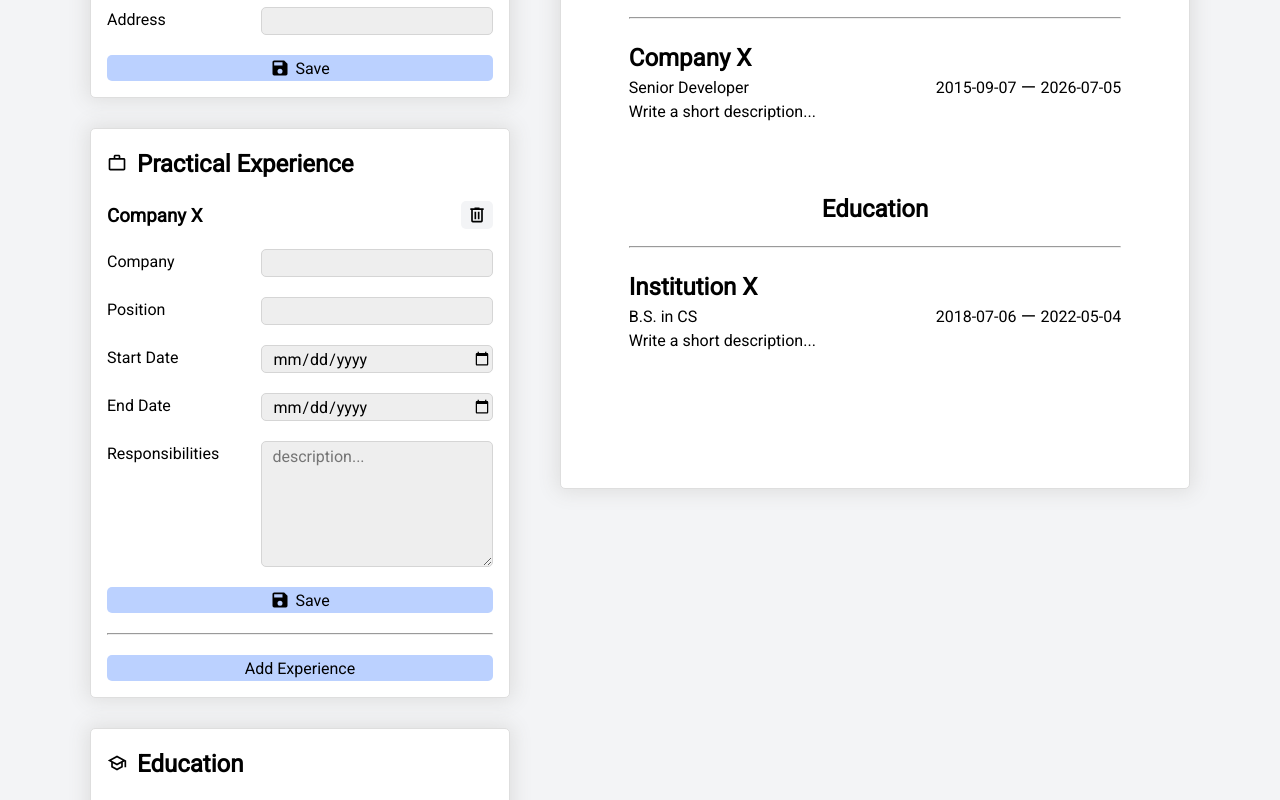
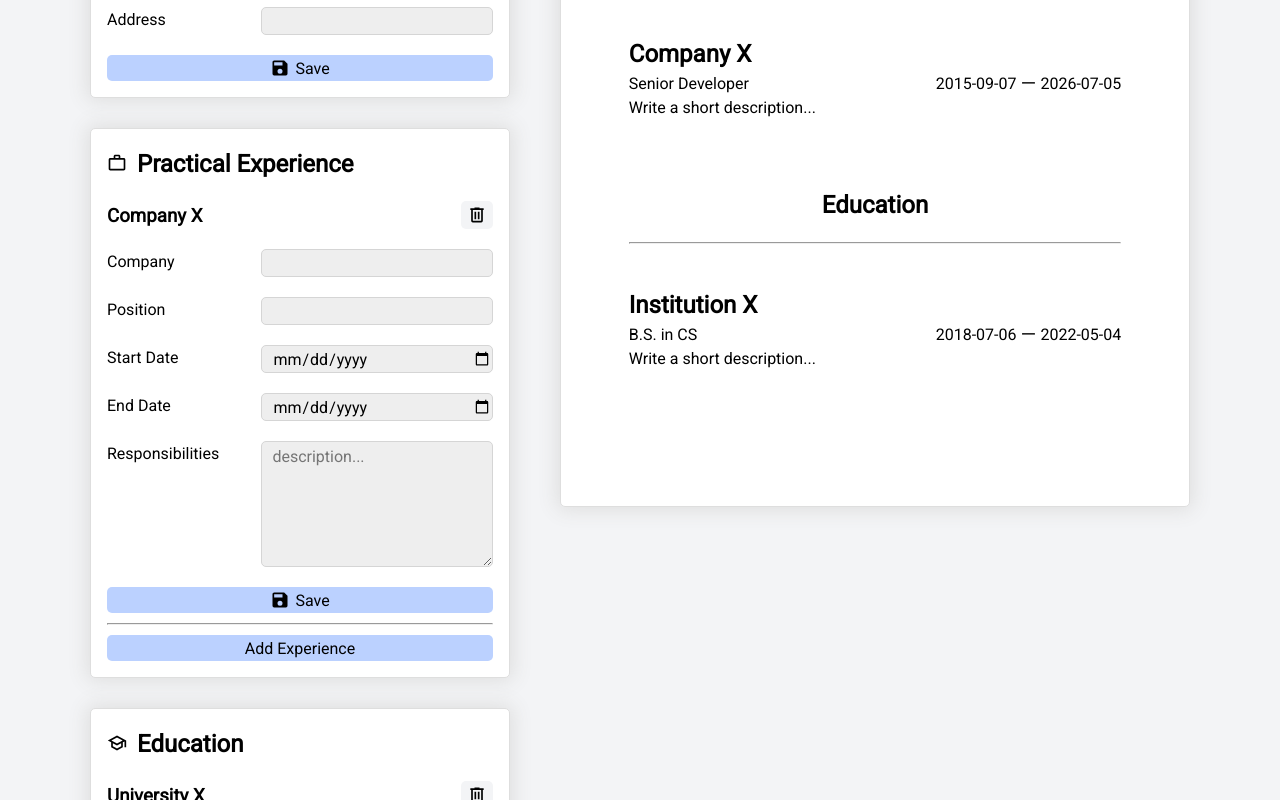
Before and after one commit to mostafa-imam/cv-application, a React (Vite) app: page / in a window 1280 px wide. Shown: the part 260-1060 px from the top of the page. Built offline with nearby package versions, Linux system fonts and the light colour scheme.

Commit message:
feat: Adds multiple experiences and educations

```diff
--- a/src/App.jsx
+++ b/src/App.jsx
@@ -8,18 +8,41 @@ import Preview from './components/preview.jsx';
 
 export default function App() {
   const [generalInfo, setGeneralInfo] = useState({});
+  const [experiences, setExperiences] = useState([{ id: crypto.randomUUID() }]);
+  const [education, setEducation] = useState([{ id: crypto.randomUUID() }]);
+
   function handleGeneralSubmit(data) {
     setGeneralInfo(data);
   }
 
-  const [experience, setExperience] = useState({});
-  function handleExperienceSubmit(data) {
-    setExperience(data);
+  function handleExperienceSubmit(id, data) {
+    setExperiences(
+      experiences.map((exp) => {
+        if (exp.id === id) {
+          return { ...exp, ...data };
+        }
+        return exp;
+      }),
+    );
   }
 
-  const [education, setEducation] = useState({});
-  function handleEducationChange(data) {
-    setEducation(data);
+  function handleEducationSubmit(id, data) {
+    setEducation(
+      education.map((ed) => {
+        if (ed.id === id) {
+          return { ...ed, ...data };
+        }
+        return ed;
+      }),
+    );
+  }
+
+  function addExperienceSection() {
+    setExperiences([...experiences, { id: crypto.randomUUID() }]);
+  }
+
+  function addEducationSection() {
+    setEducation([...education, { id: crypto.randomUUID() }]);
   }
 
   return (
@@ -29,23 +52,58 @@ export default function App() {
           <GeneralInfo onFormSubmit={handleGeneralSubmit} />
 
           <section className="experience">
-            <Experience onFormSubmit={handleExperienceSubmit} />
+            <h2>
+              <svg
+                xmlns="http://www.w3.org/2000/svg"
+                viewBox="0 0 24 24"
+                style={{ width: '20px', height: '20px' }}
+              >
+                <title>briefcase-outline</title>
+                <path d="M20,6C20.58,6 21.05,6.2 21.42,6.59C21.8,7 22,7.45 22,8V19C22,19.55 21.8,20 21.42,20.41C21.05,20.8 20.58,21 20,21H4C3.42,21 2.95,20.8 2.58,20.41C2.2,20 2,19.55 2,19V8C2,7.45 2.2,7 2.58,6.59C2.95,6.2 3.42,6 4,6H8V4C8,3.42 8.2,2.95 8.58,2.58C8.95,2.2 9.42,2 10,2H14C14.58,2 15.05,2.2 15.42,2.58C15.8,2.95 16,3.42 16,4V6H20M4,8V19H20V8H4M14,6V4H10V6H14Z" />
+              </svg>
+              Practical Experience
+            </h2>
+            {experiences.map((exp) => (
+              <Experience
+                key={exp.id}
+                onFormSubmit={(data) => handleExperienceSubmit(exp.id, data)}
+              />
+            ))}
 
-            <hr />
-            <button className="add-experience">Add Experience</button>
+            <button className="add-experience" onClick={addExperienceSection}>
+              Add Experience
+            </button>
           </section>
 
           <section className="education">
-            <Education onFormSubmit={handleEducationChange} />
-            <hr />
-            <button className="add-education">Add Education</button>
+            <h2>
+              <svg
+                xmlns="http://www.w3.org/2000/svg"
+                viewBox="0 0 24 24"
+                style={{ width: '20px', height: '20px' }}
+              >
+                <title>school-outline</title>
+                <path d="M12 3L1 9L5 11.18V17.18L12 21L19 17.18V11.18L21 10.09V17H23V9L12 3M18.82 9L12 12.72L5.18 9L12 5.28L18.82 9M17 16L12 18.72L7 16V12.27L12 15L17 12.27V16Z" />
+              </svg>
+              Education
+            </h2>
+            {education.map((ed) => (
+              <Education
+                key={ed.id}
+                onFormSubmit={(data) => handleEducationSubmit(ed.id, data)}
+              />
+            ))}
+
+            <button className="add-education" onClick={addEducationSection}>
+              Add Education
+            </button>
           </section>
         </section>
 
         <aside className="preview">
           <Preview
             generalInfo={generalInfo}
-            experience={experience}
+            experiences={experiences}
             education={education}
           />
         </aside>
--- a/src/components/Education.jsx
+++ b/src/components/Education.jsx
@@ -28,17 +28,6 @@ function Education({ onFormSubmit }) {
 
   return (
     <section className="education-wrapper">
-      <h2>
-        <svg
-          xmlns="http://www.w3.org/2000/svg"
-          viewBox="0 0 24 24"
-          style={{ width: '20px', height: '20px' }}
-        >
-          <title>school-outline</title>
-          <path d="M12 3L1 9L5 11.18V17.18L12 21L19 17.18V11.18L21 10.09V17H23V9L12 3M18.82 9L12 12.72L5.18 9L12 5.28L18.82 9M17 16L12 18.72L7 16V12.27L12 15L17 12.27V16Z" />
-        </svg>
-        Education
-      </h2>
       <form
         action="#"
         method="POST"
@@ -117,6 +106,7 @@ function Education({ onFormSubmit }) {
           </svg>
           Save
         </button>
+        <hr />
       </form>
     </section>
   );
--- a/src/components/Experience.jsx
+++ b/src/components/Experience.jsx
@@ -28,17 +28,6 @@ function Experience({ onFormSubmit }) {
 
   return (
     <section className="experience-wrapper">
-      <h2>
-        <svg
-          xmlns="http://www.w3.org/2000/svg"
-          viewBox="0 0 24 24"
-          style={{ width: '20px', height: '20px' }}
-        >
-          <title>briefcase-outline</title>
-          <path d="M20,6C20.58,6 21.05,6.2 21.42,6.59C21.8,7 22,7.45 22,8V19C22,19.55 21.8,20 21.42,20.41C21.05,20.8 20.58,21 20,21H4C3.42,21 2.95,20.8 2.58,20.41C2.2,20 2,19.55 2,19V8C2,7.45 2.2,7 2.58,6.59C2.95,6.2 3.42,6 4,6H8V4C8,3.42 8.2,2.95 8.58,2.58C8.95,2.2 9.42,2 10,2H14C14.58,2 15.05,2.2 15.42,2.58C15.8,2.95 16,3.42 16,4V6H20M4,8V19H20V8H4M14,6V4H10V6H14Z" />
-        </svg>
-        Practical Experience
-      </h2>
       <form
         action="#"
         method="POST"
@@ -115,6 +104,7 @@ function Experience({ onFormSubmit }) {
           </svg>
           Save
         </button>
+        <hr />
       </form>
     </section>
   );
--- a/src/components/preview.jsx
+++ b/src/components/preview.jsx
@@ -1,6 +1,8 @@
+import { Fragment } from 'react';
+
 export default Preview;
 
-function Preview({ generalInfo, experience, education }) {
+function Preview({ generalInfo, experiences, education }) {
   return (
     <article className="cv-sheet">
       <div className="preview-general-info">
@@ -51,37 +53,49 @@ function Preview({ generalInfo, experience, education }) {
       <div className="preview-experience">
         <h2>Experience</h2>
         <hr />
-        <p>{experience.companyName || 'Company X'}</p>
+        {experiences.map((exp) => (
+          <Fragment key={exp.id}>
+            <p className="preview-company-title">
+              {exp.companyName || 'Company X'}
+            </p>
             <div className="preview-company-details">
               <p className="preview-company-position">
-            {experience.position || 'Senior Developer'}
+                {exp.position || 'Senior Developer'}
               </p>
               <p className="preview-company-dates">
-            {experience.companyStartDate || '2015-09-07'} ー{' '}
-            {experience.companyEndDate || '2026-07-05'}
+                {exp.companyStartDate || '2015-09-07'} ー{' '}
+                {exp.companyEndDate || '2026-07-05'}
               </p>
             </div>
             <p className="preview-company-description">
-          {experience.companyDescription || 'Write a short description...'}
+              {exp.companyDescription || 'Write a short description...'}
             </p>
+          </Fragment>
+        ))}
       </div>
 
       <div className="preview-education">
         <h2>Education</h2>
         <hr />
-        <p>{education.institutionName || 'Institution X'}</p>
+        {education.map((ed) => (
+          <Fragment key={ed.id}>
+            <p className="preview-education-title">
+              {ed.institutionName || 'Institution X'}
+            </p>
             <div className="preview-education-details">
               <p className="preview-education-degree">
-            {education.degree || 'B.S. in CS'}
+                {ed.degree || 'B.S. in CS'}
               </p>
               <p className="preview-education-dates">
-            {education.institutionStartDate || '2018-07-06'} ー{' '}
-            {education.institutionEndDate || '2022-05-04'}
+                {ed.institutionStartDate || '2018-07-06'} ー{' '}
+                {ed.institutionEndDate || '2022-05-04'}
               </p>
             </div>
             <p className="preview-education-description">
-          {education.institutionDescription || 'Write a short description...'}
+              {ed.institutionDescription || 'Write a short description...'}
             </p>
+          </Fragment>
+        ))}
       </div>
     </article>
   );
--- a/src/styles/App.css
+++ b/src/styles/App.css
@@ -8,6 +8,7 @@ main,
 
 main {
     margin-bottom: var(--fs-3);
+    position: relative;
 }
 
 /* ------------- preview + editor sections ----------- */
@@ -78,8 +79,8 @@ div.education-title>button {
 }
 
 hr {
-    margin-bottom: 20px;
-    margin-top: 20px;
+    margin-bottom: 10px;
+    margin-top: 10px;
 }
 
 button {
@@ -115,6 +116,8 @@ button[type="submit"]>svg {
 .preview {
     padding: var(--fs-2);
     padding-bottom: var(--fs-4);
+    position: sticky;
+    top: 50px;
 }
 
 .preview,
@@ -136,8 +139,9 @@ button[type="submit"]>svg {
     gap: 5px;
 }
 
-.preview-experience>p:first-of-type,
-.preview-education>p:first-of-type {
+.preview-company-title,
+.preview-education-title {
+    margin-top: var(--fs-3);
     text-align: left;
     font-weight: bold;
     font-size: x-large;
@@ -156,7 +160,7 @@ button[type="submit"]>svg {
 
 .preview-general-info,
 .preview-experience {
-    margin-bottom: var(--fs-4);
+    margin-bottom: var(--fs-3);
 }
 
 .preview-experience,
```
Lines whose indentation alone changed are shown as unchanged.
